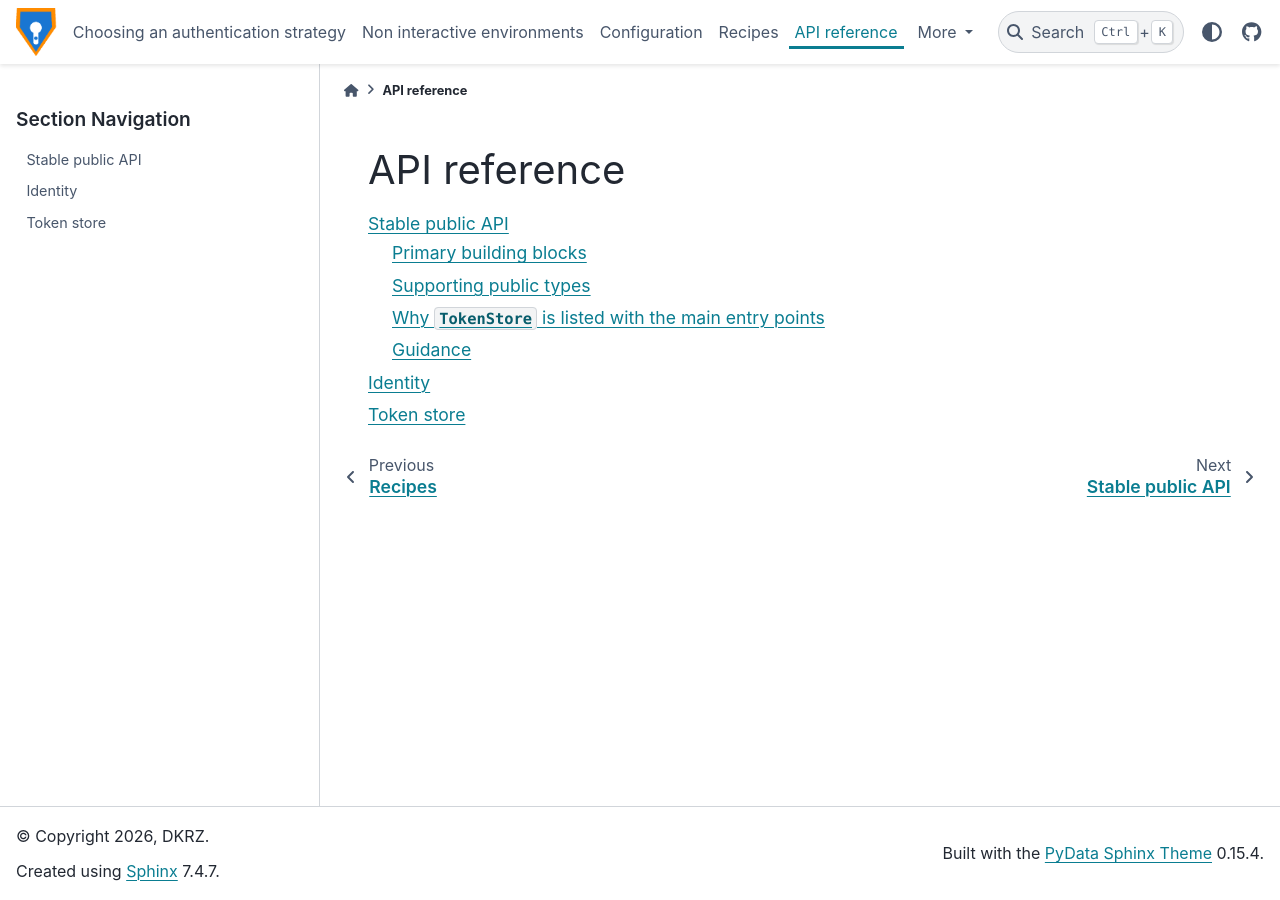
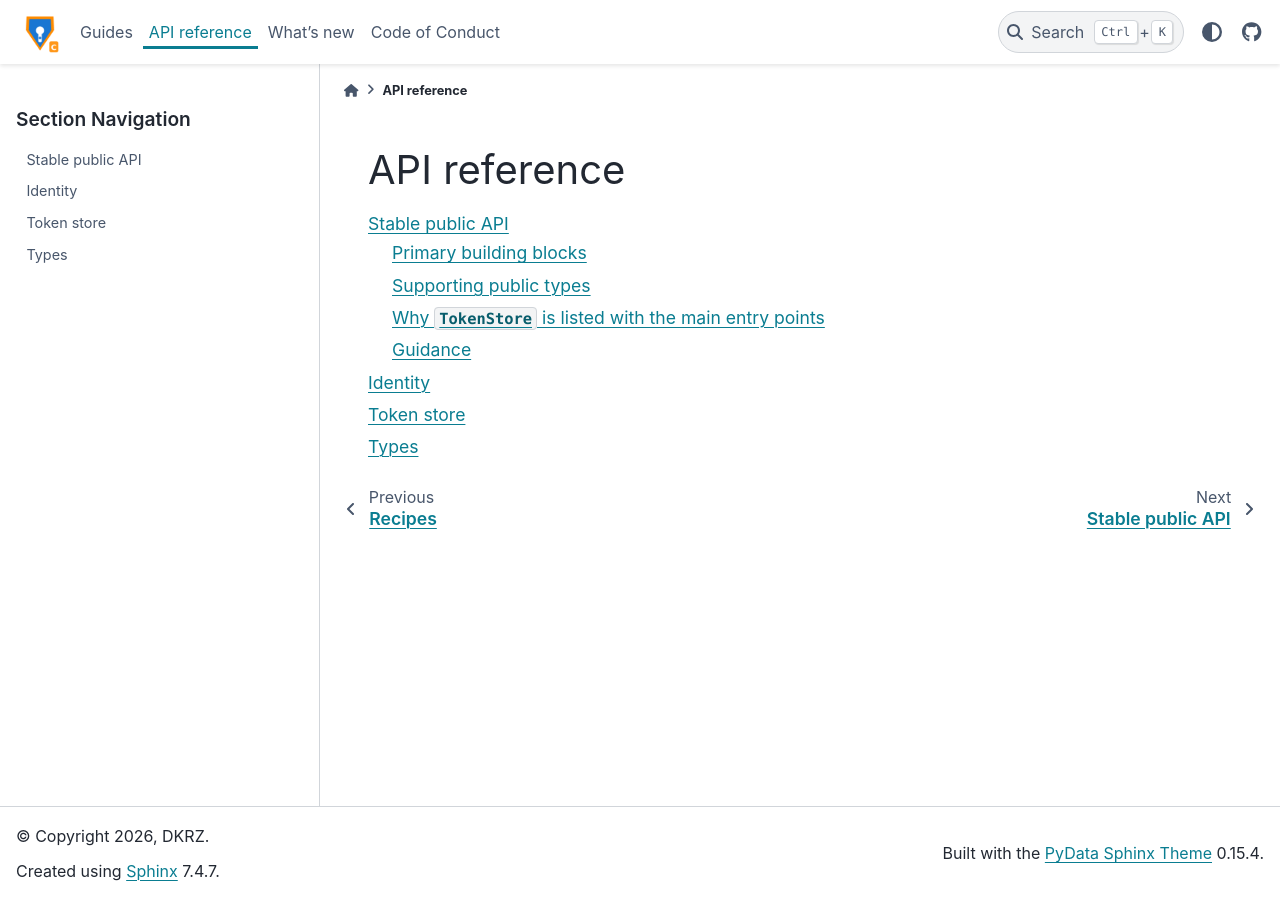
Before and after one commit to freva-org/py-oidc-auth-client, a Sphinx documentation site: the page built from docs/source/api/index.rst, in a window 1280 px wide. Built offline with Sphinx 7.4.7 and the PyData theme 0.15.4, drawn with Linux system fonts in a browser that asks for light colours.

Commit message:
Fix docs.

```diff
--- a/docs/source/api/index.rst
+++ b/docs/source/api/index.rst
@@ -12,3 +12,4 @@
    schema
    utils
    exceptions
+   types
--- a/docs/source/api/public.rst
+++ /dev/null
@@ -1,4 +0,0 @@
-.. automodule:: py_oidc_auth_client
-   :members:
-   :undoc-members:
-   :show-inheritance:
--- a/docs/source/conf.py
+++ b/docs/source/conf.py
@@ -17,6 +17,12 @@
 
 # -- General configuration ---------------------------------------------------
 # https://www.sphinx-doc.org/en/master/usage/configuration.html#general-configuration
+# Render "Attributes" sections as field lists rather than as separate
+# .. attribute:: directives.  Without this napoleon documents each
+# attribute from the docstring and autodoc documents the same one again
+# from the annotation, which Sphinx reports as a duplicate.
+napoleon_use_ivar = True
+
 extensions = [
     "sphinx.ext.autodoc",
     "sphinx.ext.napoleon",
@@ -67,7 +73,7 @@
 
 html_static_path = ["_static"]
 html_theme = "pydata_sphinx_theme"
-html_logo = os.path.join(html_static_path[0], "logo-small.png")
+html_logo = os.path.join(html_static_path[0], "favicon.png")
 templates_path = ["_templates"]
 html_favicon = os.path.join(html_static_path[0], "favicon.ico")
 html_css_files = ["custom.css"]
@@ -97,7 +103,15 @@
     "github_version": "main",
     "doc_path": "docs",
 }
-html_sidebars = {"**": ["sidebar-nav-bs"]}
+# pydata renders the "Section Navigation" heading even when the current
+# page has no toctree children, leaving an empty box.  Standalone pages
+# therefore opt out of the primary sidebar entirely.  Pages that live
+# under a section index (api/, guides/) keep it and list their siblings.
+html_sidebars = {
+    "**": ["sidebar-nav-bs"],
+    "whatsnew": [],
+    "code-of-conduct": [],
+}
 html_meta = {
     "description": "Client lib for the OpenID Connect authentication.",
     "keywords": "oauth2, oauth2.1, oidc, authentication, authorization, web, client.",
--- a/pyproject.toml
+++ b/pyproject.toml
@@ -141,7 +141,7 @@
 min_version = 4.0
 # "test" is in the default list so a bare `tox` runs it.  CI still calls
 # `tox -e test` per Python version in its own matrix job.
-env_list = test, docs, lint, types, pkg
+env_list = docs, lint, types, pkg
 passenv = *
 [testenv]
 passenv = *
@@ -160,7 +160,7 @@
                       codespell
 # -W turns Sphinx warnings into errors: a broken cross reference or a
 # page missing from a toctree currently passes CI silently.
-setenv = SPHINXOPTS = -W --keep-going -n
+setenv = SPHINXOPTS = -W --keep-going
 commands = codespell {posargs: --quiet-level=2} docs/source
            make -C docs clean
            make -C docs html
```
Also changed, not shown: docs/source/api/types.rst (added, +7 -0 lines), docs/source/guides/index.rst (added, +13 -0 lines), docs/source/index.rst (+68 -5 lines), docs/source/_static/logo-small.png (deleted), 1 other file.
